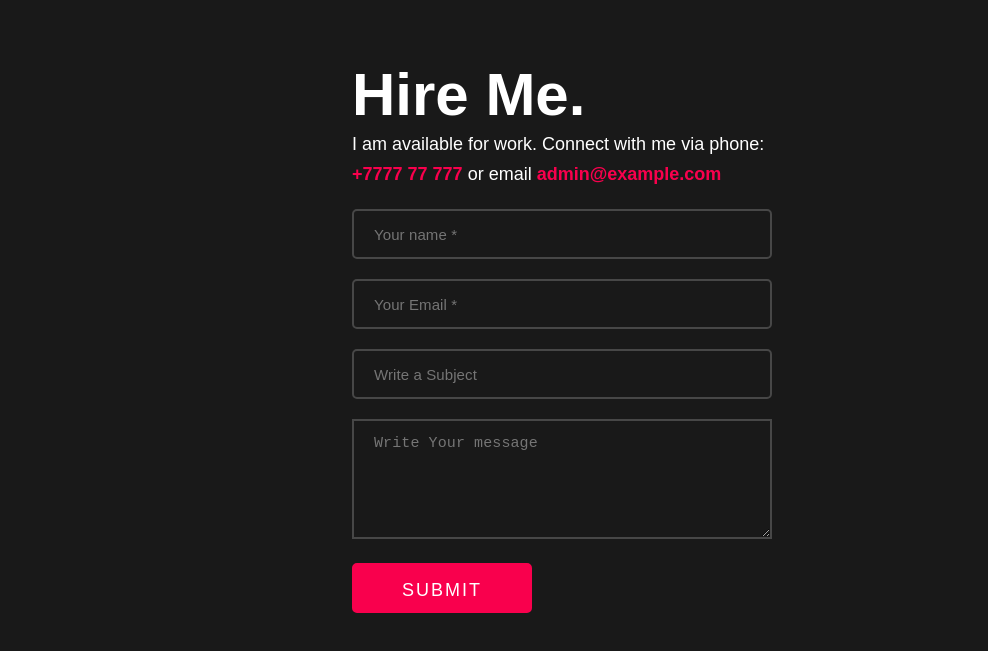
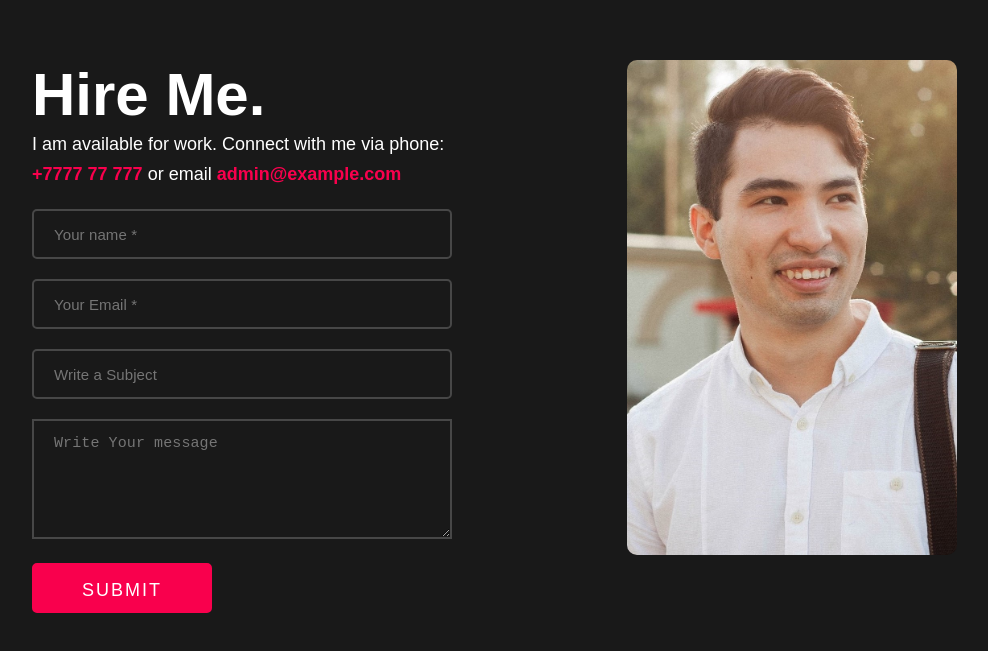
Before and after one commit to dkimd5/react-portfolio, a React (Create React App) app: page / in a window 1280 px wide. Shown: the part 4156-4807 px from the top of the page, without its empty margins (78-1066 px from the left). Built offline with nearby package versions, Linux system fonts and the light colour scheme.

Commit message:
img added for contact

```diff
--- a/src/Contact/Contact.css
+++ b/src/Contact/Contact.css
@@ -47,3 +47,10 @@ textarea#message{
 button.btn.contact.pointer {
     margin: 20px 0px;
 }
+
+.contact__img{
+    border-radius: 10px;
+    width: 55%;
+    overflow: hidden;
+    margin: 0 auto;
+}
--- a/src/Contact/Contact.js
+++ b/src/Contact/Contact.js
@@ -1,5 +1,6 @@
 import React from "react";
 import "./Contact.css";
+import contactImg from "../img/contactImg.jpg";
 
 function Contact() {
   return (
@@ -44,6 +45,9 @@ function Contact() {
             </div>
           </div>
         </div>
+        <div className="col__2">
+          <img src={contactImg} alt="" className="contact__img" />
+        </div>
       </div>
     </div>
   );
```
Also changed, not shown: src/img/contactImg.jpg (added).
